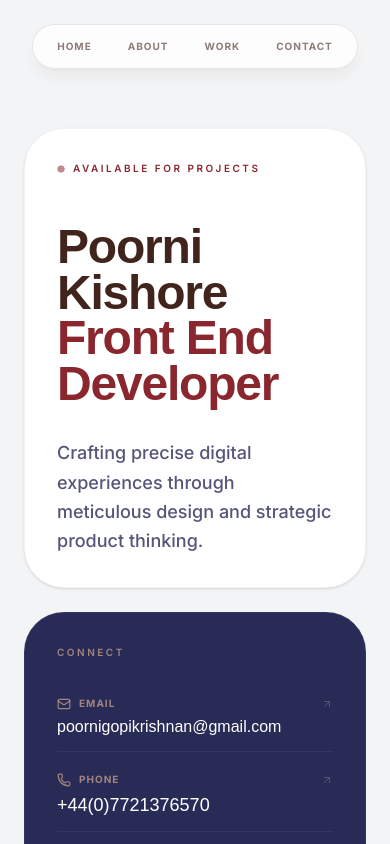
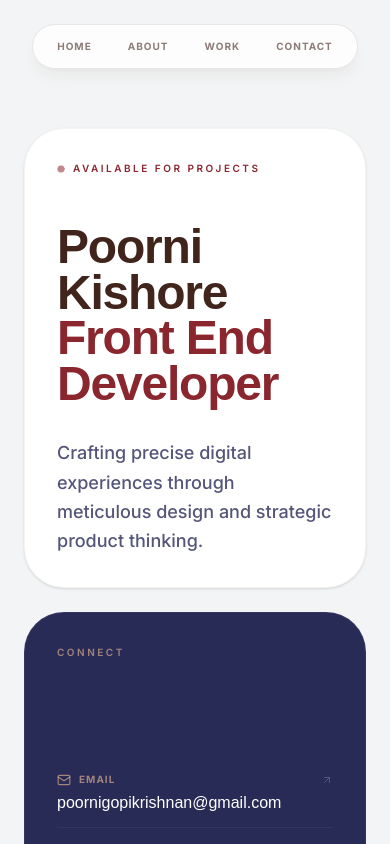
Before and after one commit to poornikishore11/poornikishore11.github.io, a React (Vite) app: page / in a window 390 px wide. Shown: the top 844 px of the page. Built offline with nearby package versions, Linux system fonts and the light colour scheme; a web font is replaced by a local one.

Commit message:
removed phone number

```diff
--- a/src/components/Hero.tsx
+++ b/src/components/Hero.tsx
@@ -77,24 +77,6 @@ export const Hero = () => {
               </a>
 
               <a
-                href="tel:+4407721376570"
-                className="flex flex-col group py-3 border-b border-white/5 last:border-0"
-              >
-                <div className="flex items-center justify-between mb-1">
-                  <div className="flex items-center gap-2 text-accent/60">
-                    <Phone className="w-3.5 h-3.5" />
-                    <span className="text-[10px] uppercase tracking-widest font-bold">
-                      Phone
-                    </span>
-                  </div>
-                  <ArrowUpRight className="w-3 h-3 opacity-20 group-hover:opacity-100 transition-opacity" />
-                </div>
-                <span className="text-lg font-medium font-display group-hover:text-accent transition-colors">
-                  +44(0)7721376570
-                </span>
-              </a>
-
-              <a
                 href="https://www.linkedin.com/in/poornikishore"
                 target="_blank"
                 rel="noopener noreferrer"
```
Also changed, not shown: 3 other files (tests, documents, lock files or other folders).
